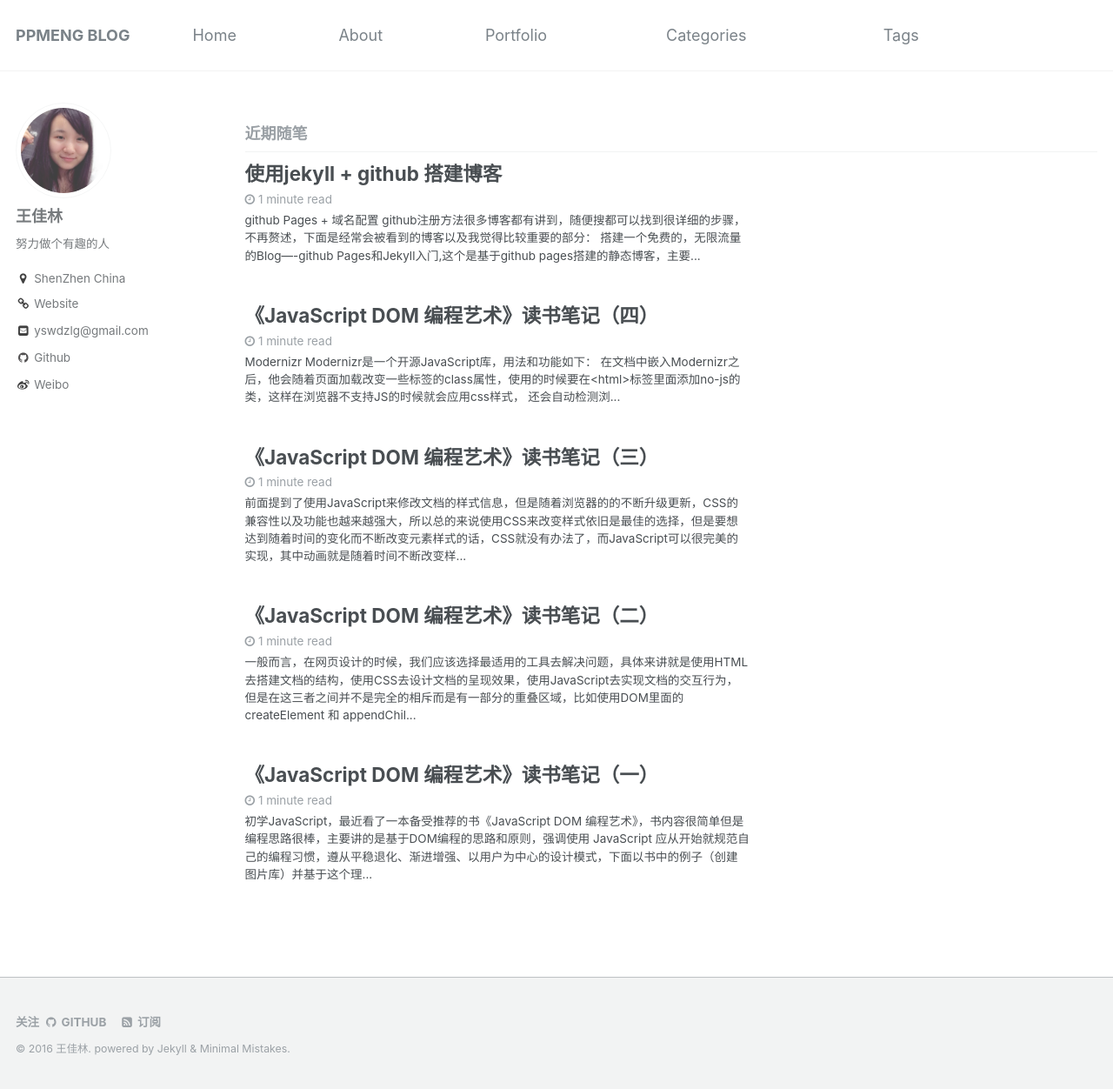
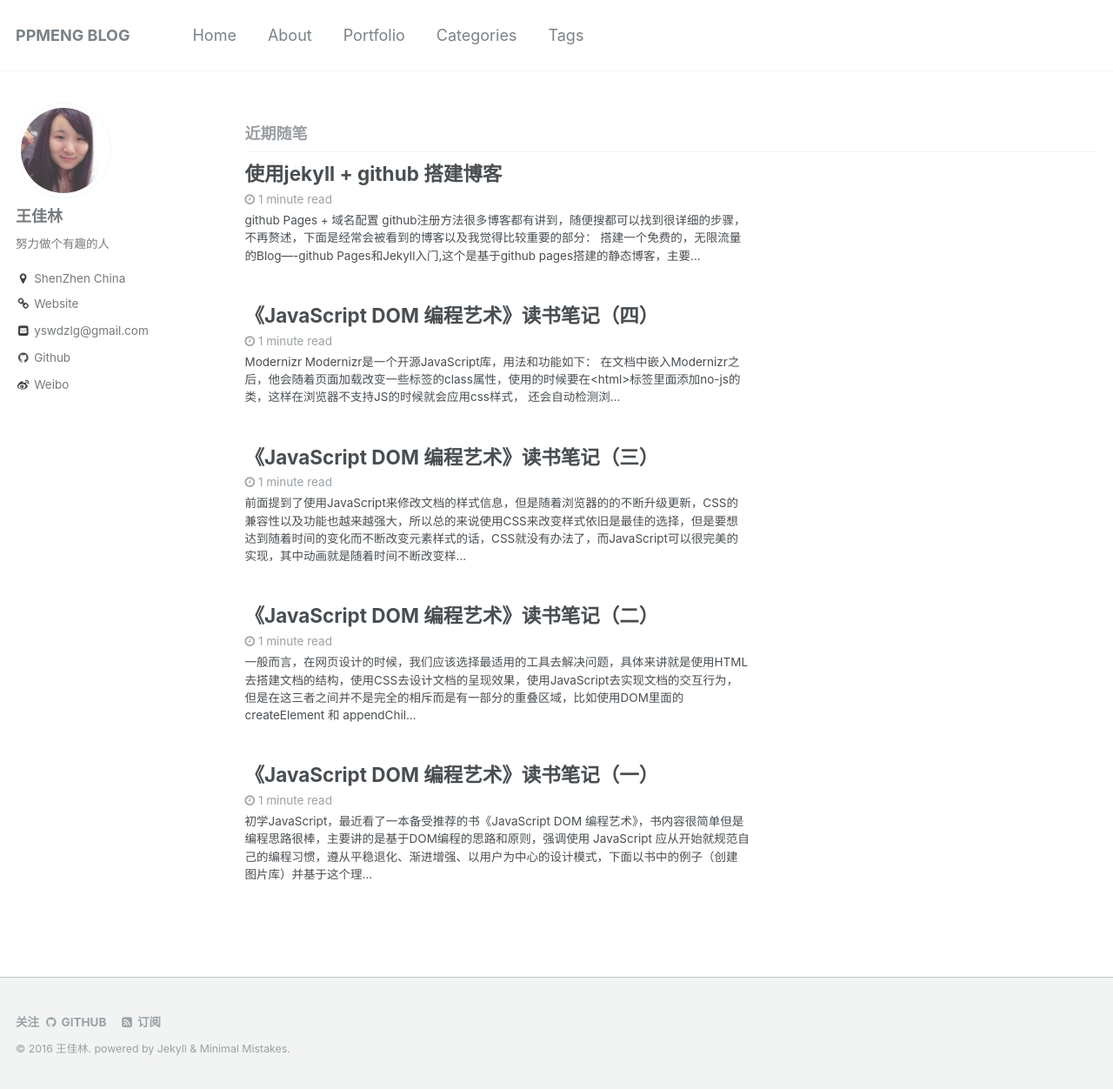
Before and after one commit to ppmeng/ppmeng.github.io, a Jekyll site: the page built from index.html, in a window 1280 px wide and 1252 px high. Shown: the whole window at 87% size. Built offline with Jekyll 4.4.1, drawn with Linux system fonts in a browser that asks for light colours; the list of posts is cut into pages by our own code.

Commit message:
update masthead

```diff
--- a/_sass/_masthead.scss
+++ b/_sass/_masthead.scss
@@ -50,10 +50,4 @@
     padding-right: 2em;
     font-weight: 700;
   }
-
-  @media (min-width: 64em) {
-    &--lg {
-      width: 16.94915%;
-    }
-  }
 }
```
Also changed, not shown: _includes/masthead.html (line endings or trailing spaces), _includes/sidebar.html (line endings or trailing spaces).
